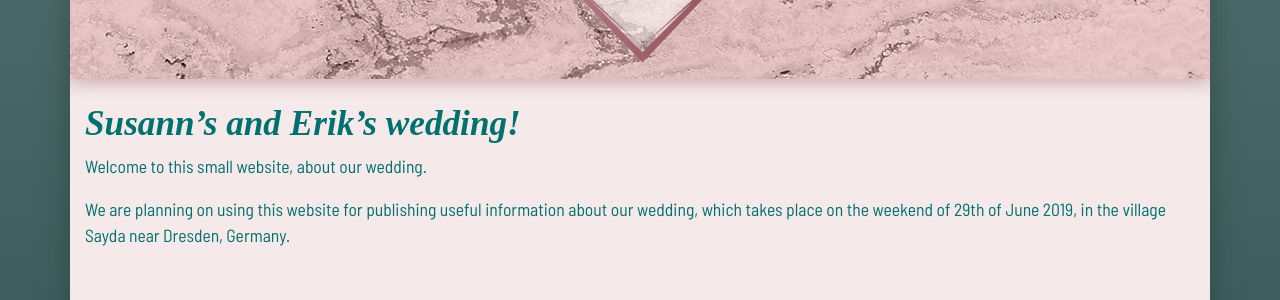
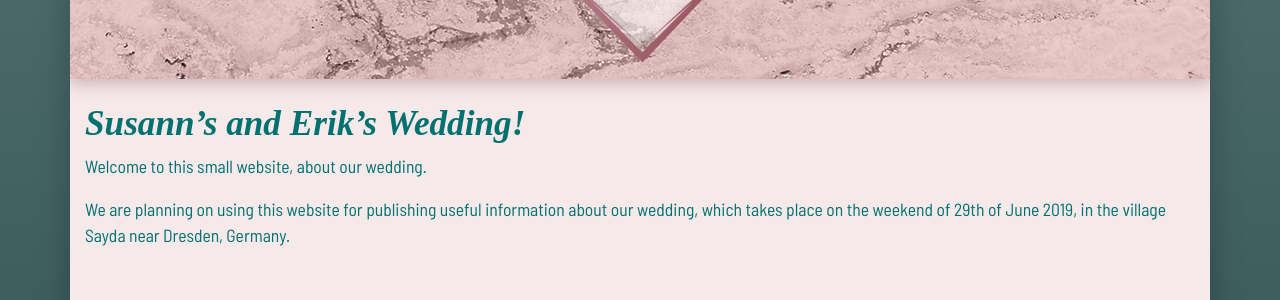
Before and after one commit to kusma/29-06-2019.com, a Jekyll site: the page built from index.md, in a window 1280 px wide and 900 px high. Shown: the part 321-621 px from the top of the window. Built offline with Jekyll 4.4.1, drawn with Linux system fonts in a browser that asks for light colours; nearby versions of some CDN libraries; some web fonts are replaced.

```diff
--- a/index.md
+++ b/index.md
@@ -3,7 +3,7 @@ layout: home
 title: Susann's and Erik's wedding
 ---
 
-# Susann's and Erik's wedding!
+# Susann's and Erik's Wedding!
 
 Welcome to this small website, about our wedding.
 
```
